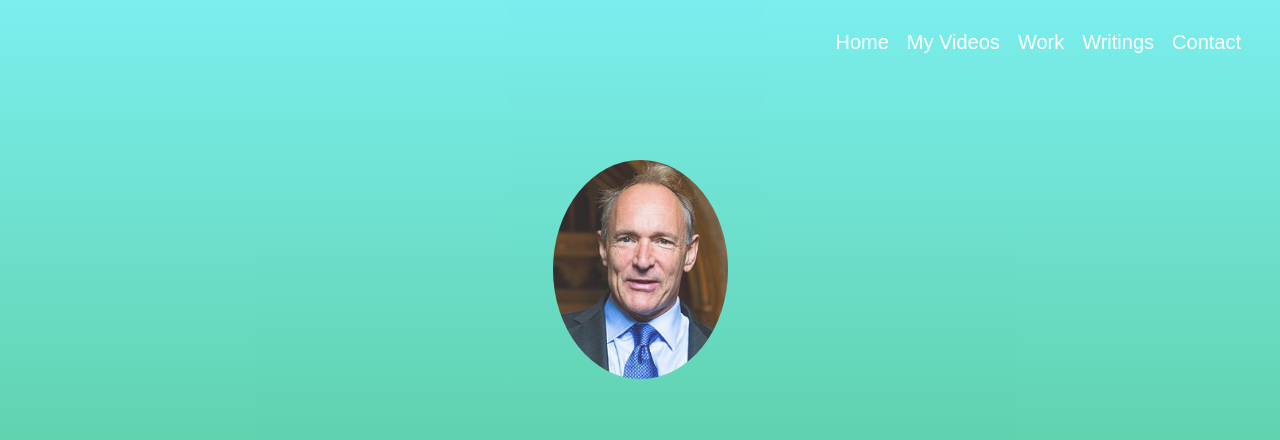
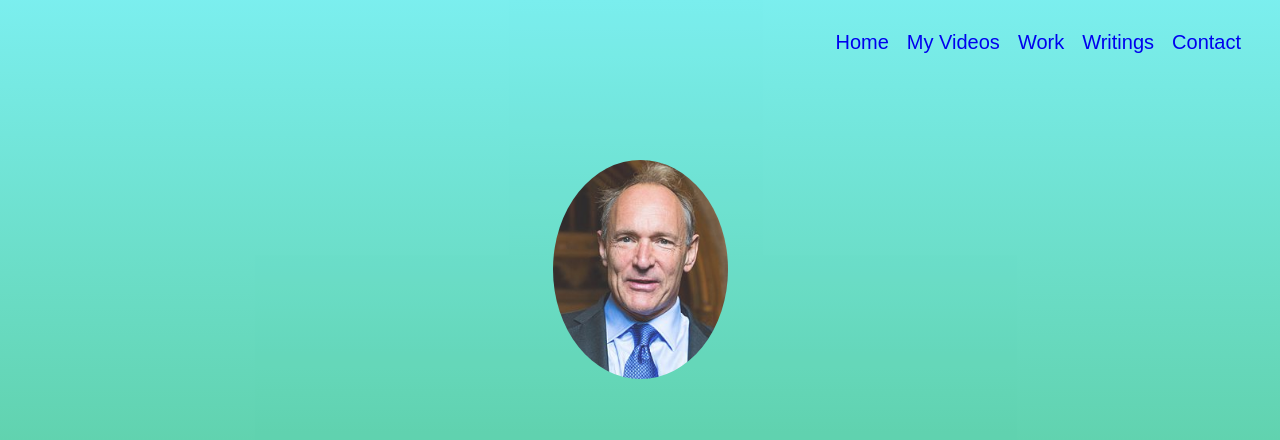
Before and after one commit to SonitMuhil/myblog, a plain HTML site: page index.html in a window 1280 px wide. Shown: the top 440 px of the page. Drawn offline with Linux system fonts and the light colour scheme.

Commit message:
Add files via upload

```diff
--- a/index.html
+++ b/index.html
@@ -10,11 +10,11 @@
 
 <body>
     <ul class="menu">
-    <li class="links">Home</li>
-       <li class="links">My Videos</li>
-        <li class="links">Work</li>
-     <li class="links">Writings</li>
-     <li class="links">Contact</li>
+        <li class="links"><a href="#welcome">Home</a></li>
+        <li class="links"><a href="#videos">My Videos</a></li>
+        <li class="links"><a href="#work">Work</a></li>
+        <li class="links"><a href="#writings">Writings</a></li>
+        <li class="links"><a href="#contact">Contact</a></li>
     </ul>
 
 
@@ -33,13 +33,40 @@
         <div class="line"></div>
         <p>
             Tim Berners-Lee is a software engineer who invented the Internet (or the World Wide Web) in 1989 while at CERN, the European Particle Physics Laboratory. He is director of the World Wide Web Consortium that he founded and a Professor in the Computer Science Department at the University of Oxford.
-In 2001 he became a Fellow of the Royal Society and in 2004 he was knighted.<br/><br/>In 1994 Berners-Lee founded the World Wide Web Consortium (W3C) at the Laboratory of Computer Science (LCS) at the Massachusetts Institute of Technology in Boston. It was made up of companies that wanted to work together to create Web standards and also improve the Web. It was quickly agreed that the technology should be free of royalties and patents. Berners-Lee has served as director of this W3C since it was founded. In 1995 Microsoft produced the first version of Internet Explorer and this commercial browser created enormous growth in websites and web users. The Web was first used for e-commerce in 1997.
+            In 2001 he became a Fellow of the Royal Society and in 2004 he was knighted.<br /><br />In 1994 Berners-Lee founded the World Wide Web Consortium (W3C) at the Laboratory of Computer Science (LCS) at the Massachusetts Institute of Technology in Boston. It was made up of companies that wanted to work together to create Web standards and also improve the Web. It was quickly agreed that the technology should be free of royalties and patents. Berners-Lee has served as director of this W3C since it was founded. In 1995 Microsoft produced the first version of Internet Explorer and this commercial browser created enormous growth in websites and web users. The Web was first used for e-commerce in 1997.
         </p>
 
+
+    </section>
+    <section id="videos">
+        <h1>Videos</h1>
+        <div class="line"></div>
+        <br>
+        <iframe width="1169" height="660" src="https://www.youtube.com/embed/OM6XIICm_qo" frameborder="0" allow="accelerometer; autoplay; clipboard-write; encrypted-media; gyroscope; picture-in-picture" allowfullscreen></iframe>
+        <br>
+        <br>
+        <iframe width="1173" height="660" src="https://www.youtube.com/embed/J8hzJxb0rpc" frameborder="0" allow="accelerometer; autoplay; clipboard-write; encrypted-media; gyroscope; picture-in-picture" allowfullscreen></iframe>
+
+    </section>
+    <section id="work">
+        <h1>Work</h1>
+        <div class="line">
+        </div>
+        <iframe width="900" height="1000" src="https://en.wikipedia.org/wiki/Tim_Berners-Lee#Career_and_research" frameborder="0"></iframe>
+
+    </section>
+    <section id="writings">
+        <h1>Writings</h1>
+        <div class="line"></div>
+        <a class="article" href="https://webfoundation.org/2019/03/web-birthday-30/" target="_blank">30 years on, what’s next #ForTheWeb?</a>
+        <br>
+        <br>
+        <a class="article" href="https://webfoundation.org/about/sir-tim-berners-lee/" target="_blank">Sir Tim Berners-Lee</a>
 
     </section>
 
 
 
 </body>
+
 </html>
--- a/style.css
+++ b/style.css
@@ -1,6 +1,7 @@
 body {
     margin: 0;
     padding-top: 800px;
+    text-align: center;
 }
 
 .profile {
@@ -94,3 +95,12 @@ p {
 .links:hover{
     background-color: dodgerblue;
 }
+a{
+    text-decoration: none;
+}
+.article:hover{
+    color:fuchsia;
+}
+html{
+    scroll-behavior: smooth;
+}
```
Lines whose indentation alone changed are shown as unchanged.
